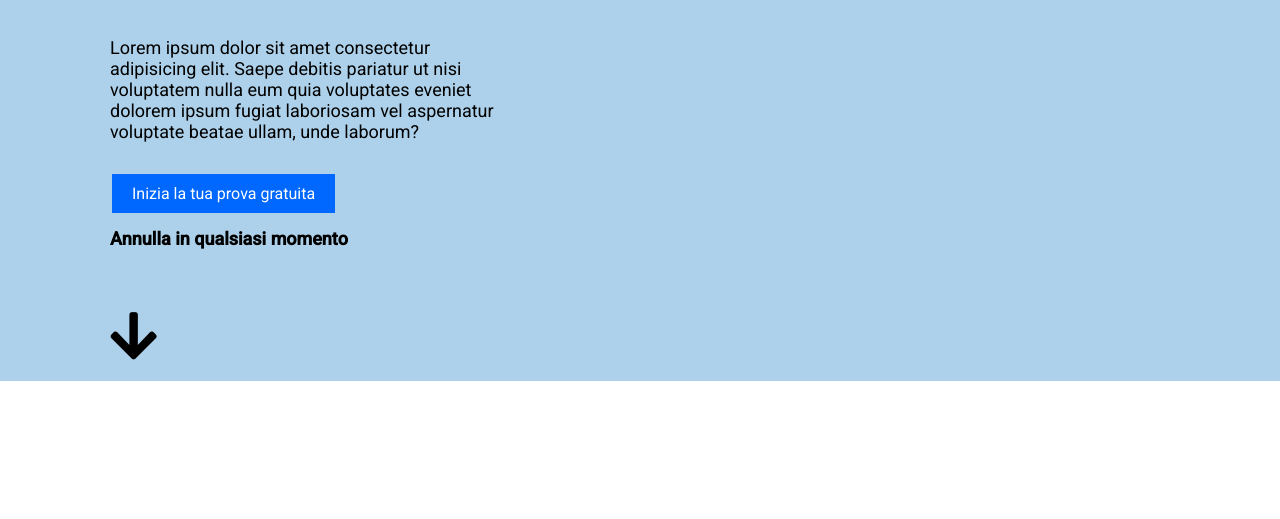
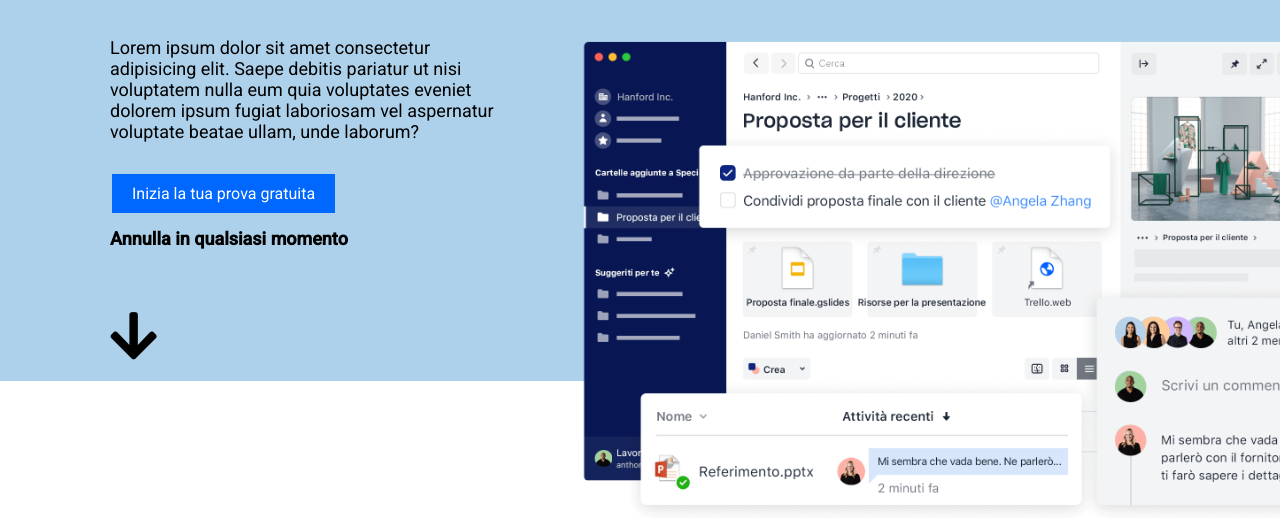
Before and after one commit to CapRex46/htmlcss-dropbox, a plain HTML site: page index.html in a window 1280 px wide. Shown: the part 339-858 px from the top of the page. Before the commit the page ends 800 px from the top, so only its background shows below. Drawn offline with Linux system fonts and the light colour scheme.

Commit message:
prima parte completata

```diff
--- a/index.html
+++ b/index.html
@@ -41,6 +41,7 @@
                 </p>
                 <div class="arrow">
                     <i class="fas fa-arrow-down fa-3x"></i>
+                    <img src="img/jumbo.png" alt="">
                 </div>
             </div>
         </main>
--- a/style.css
+++ b/style.css
@@ -77,3 +77,12 @@ main{
     text-align: left;
     font-size: 18px;
 }
+
+div img{
+    width: 850px;
+    display: inline;
+    position: absolute;
+    z-index: 1;
+    top: 380px;
+    left: 550px;
+}
```
